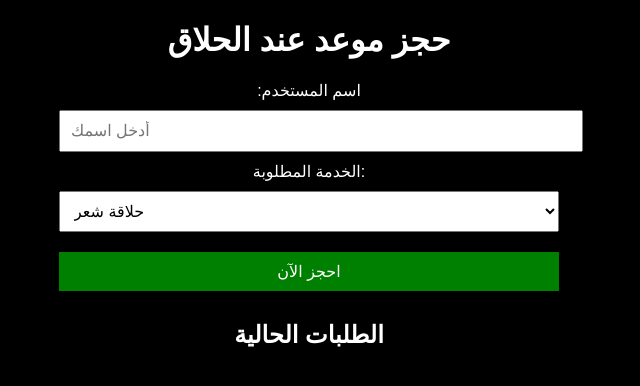
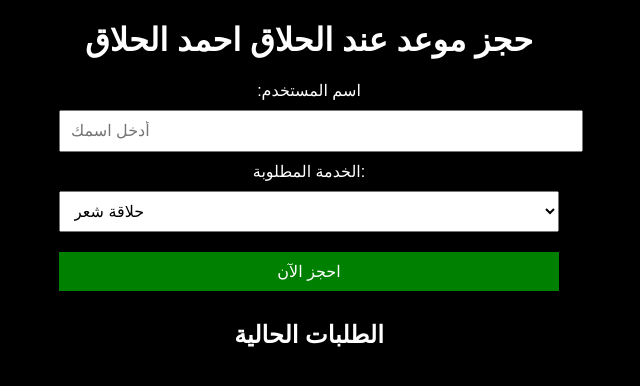
Before and after one commit to Tdfghfs/Fxcycyyvyfyfy, a plain HTML site: page index.html in a window 1280 px wide. Shown: the whole page, without its empty margins (331-971 px from the left). Drawn offline with Linux system fonts and the light colour scheme.

Commit message:
Update index.html

```diff
--- a/index.html
+++ b/index.html
@@ -9,7 +9,7 @@
 </head>
 <body>
     <div id="app">
-        <h1>حجز موعد عند الحلاق</h1>
+        <h1>حجز موعد عند الحلاق احمد الحلاق</h1>
         <div id="booking-form">
             <label for="name">اسم المستخدم:</label>
             <input type="text" id="name" placeholder="أدخل اسمك">
```
